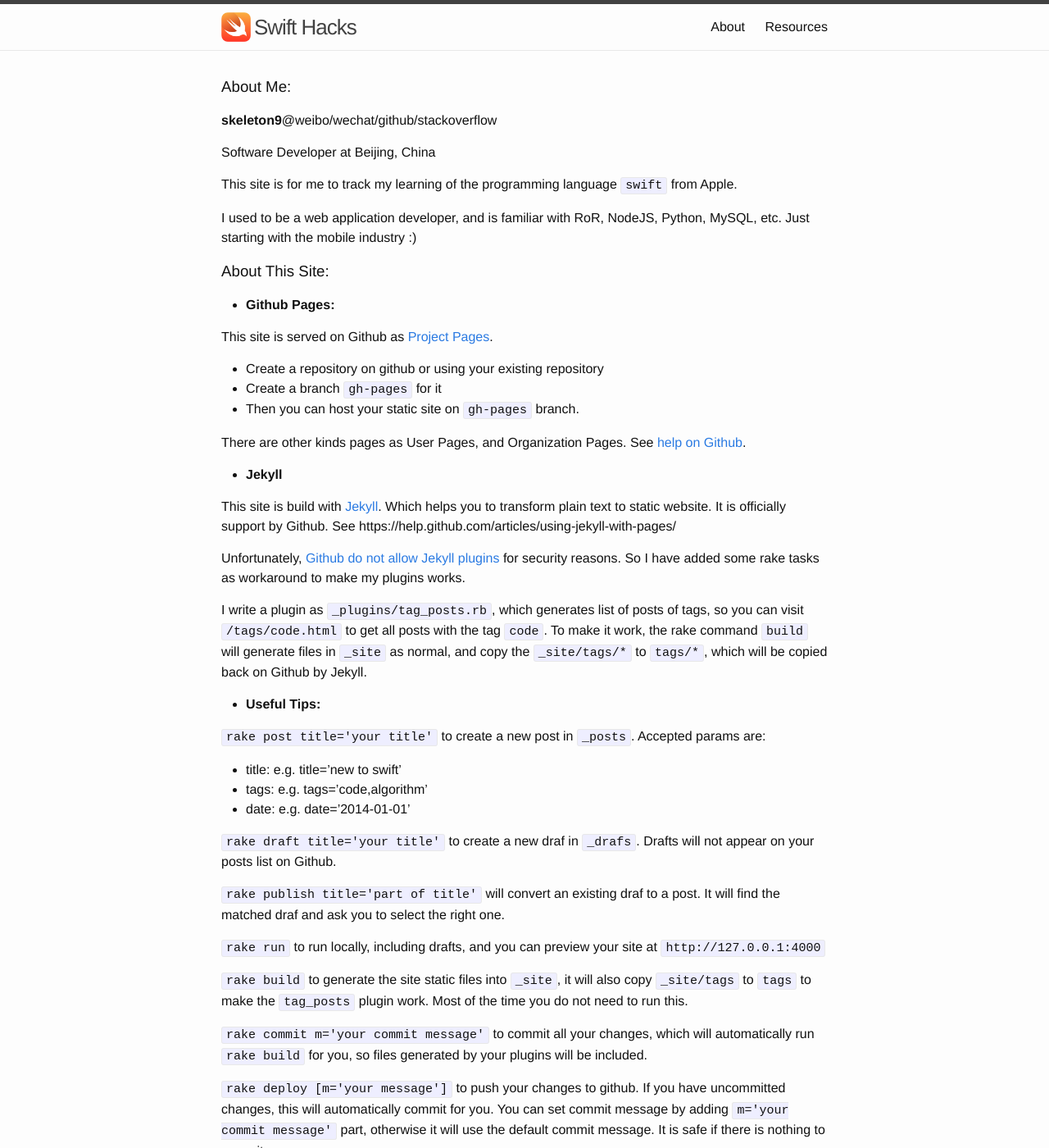
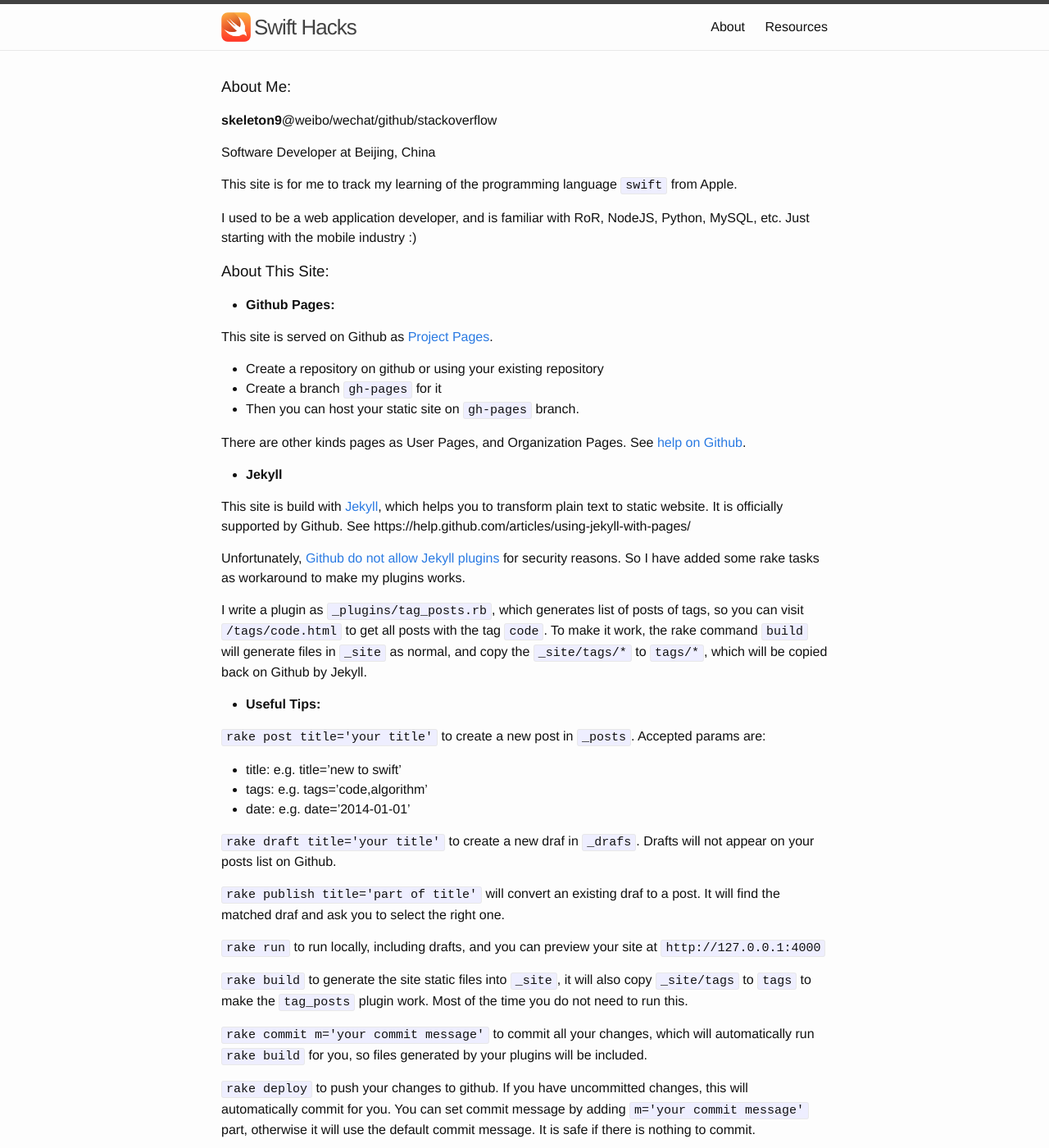
Before and after one commit to skeleton9/swifthacks, a Jekyll site: the page built from about.md, in a window 1280 px wide and 1400 px high. Shown: the whole window at 82% size. Built offline with Jekyll 4.4.1, drawn with Linux system fonts in a browser that asks for light colours; Markdown is read by kramdown in place of the engine named in the settings.

Commit message:
fix some texts

```diff
--- a/about.md
+++ b/about.md
@@ -33,9 +33,9 @@ Github](https://help.github.com/articles/user-organization-and-project-pages/).
 
 - **Jekyll**
 
-This site is build with [Jekyll](http://jekyllrb.com/). Which helps you to
-transform plain text to static website. It is officially support by Github. See
-https://help.github.com/articles/using-jekyll-with-pages/
+This site is build with [Jekyll](http://jekyllrb.com/), which helps you to
+transform plain text to static website. It is officially supported by Github.
+See https://help.github.com/articles/using-jekyll-with-pages/
 
 Unfortunately, [Github do not allow Jekyll plugins](http://jekyllrb.com/docs/plugins/)
 for security reasons. So I have added some rake tasks as workaround to make my
@@ -51,6 +51,7 @@ Github by Jekyll.
 
 `rake post title='your title'` to create a new post in `_posts`.
 Accepted params are:
+
 - title: e.g. title='new to swift'
 - tags: e.g. tags='code,algorithm'
 - date: e.g. date='2014-01-01'
@@ -72,7 +73,7 @@ you do not need to run this.
 automatically run `rake build` for you, so files generated by your plugins will
 be included.
 
-`rake deploy [m='your message']` to push your changes to github. If you have
+`rake deploy` to push your changes to github. If you have
 uncommitted changes, this will automatically commit for you. You can set commit
 message by adding `m='your commit message'` part, otherwise it will use the
 default commit message. It is safe if there is nothing to commit.
```
